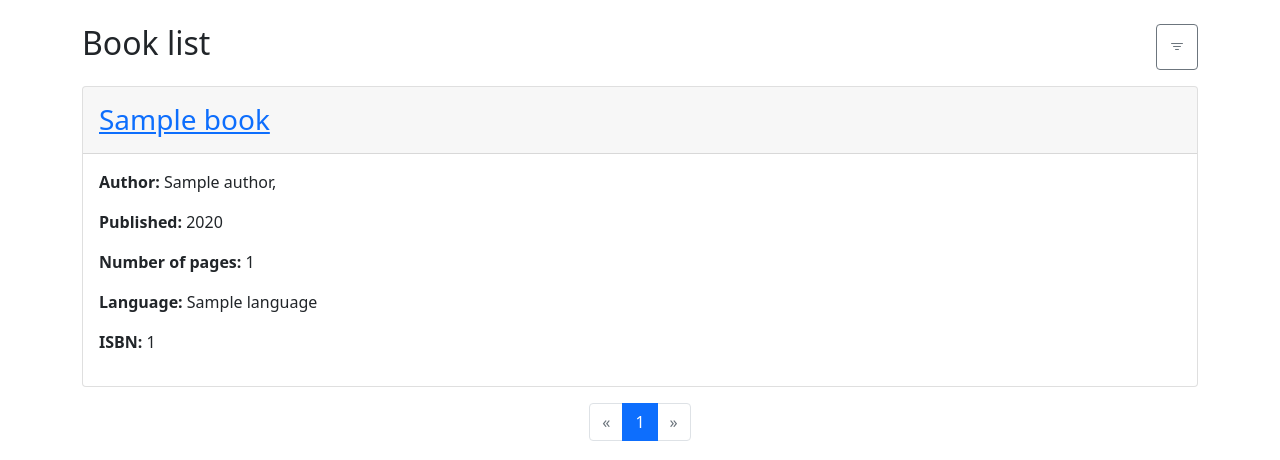
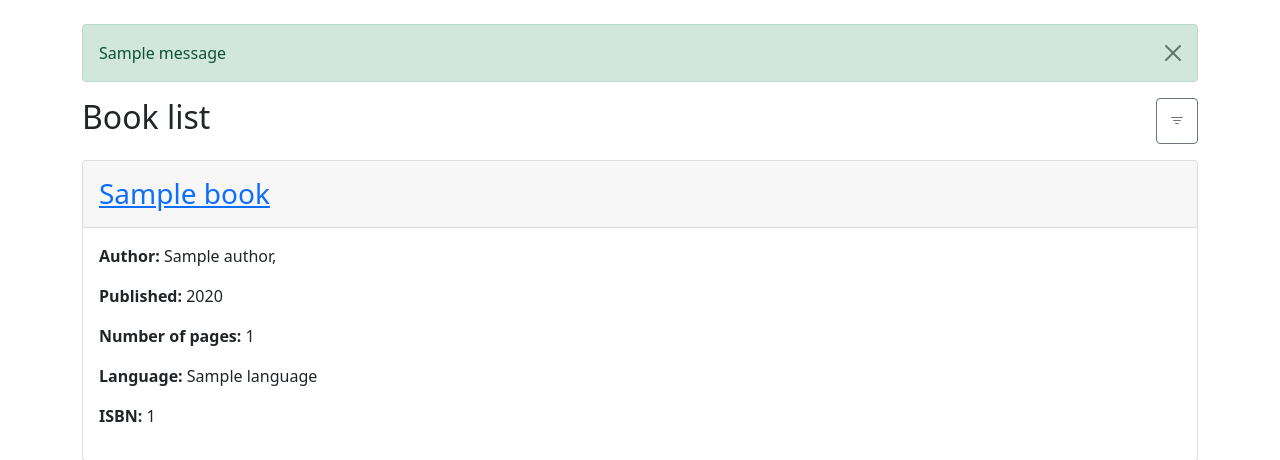
Before and after one commit to ToJestKrzysio/BookManager, a Django app: page /books/list/ in a window 1280 px wide. Shown: the part 56-516 px from the top of the page. Run offline with Django 4.2, Linux system fonts and the light colour scheme; tables that the repository leaves empty hold one stand-in row (values such as "Sample post"); one stand-in notice (Sample message) is shown; parts of the project's set-up code (start-up, migrations or seed data) failed here and were passed over; some libraries are stand-ins or nearby versions.

Commit message:
added message handling to the application

```diff
--- a/app/templates/base.html
+++ b/app/templates/base.html
@@ -41,6 +41,7 @@
   </div>
 </nav>
 <div class="container my-4">
+  {% include 'messages.html' %}
   {% block content %}{% endblock content %}
 </div>
 </body>
--- /dev/null
+++ b/app/templates/messages.html
@@ -0,0 +1,11 @@
+{% if messages %}
+  {% for message in messages %}
+    <div class="alert {% if message.tags %}{{ message.tags }}{% endif %} alert-dismissible fade show
+          "
+         role="alert">
+      {{ message }}
+      <button type="button" class="btn-close" data-bs-dismiss="alert"
+              aria-label="Close"></button>
+    </div>
+  {% endfor %}
+{% endif %}
```
Also changed, not shown: app/config/settings.py (+11 -0 lines).
